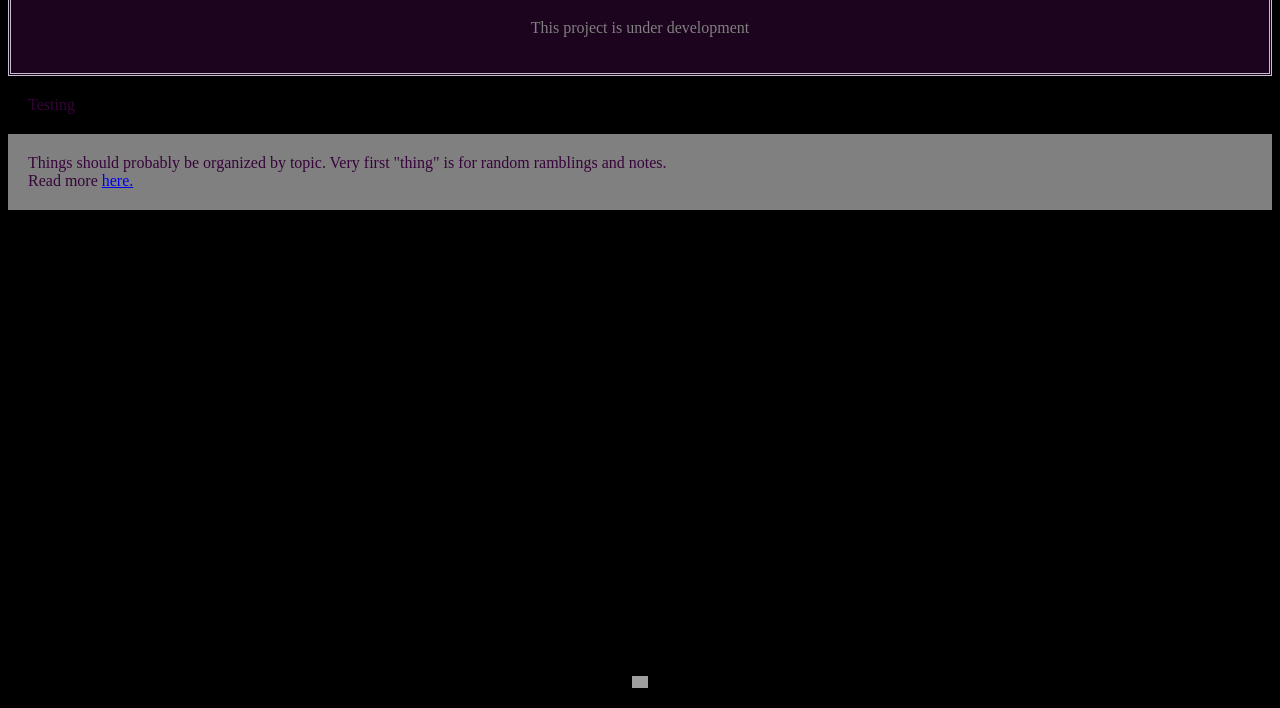
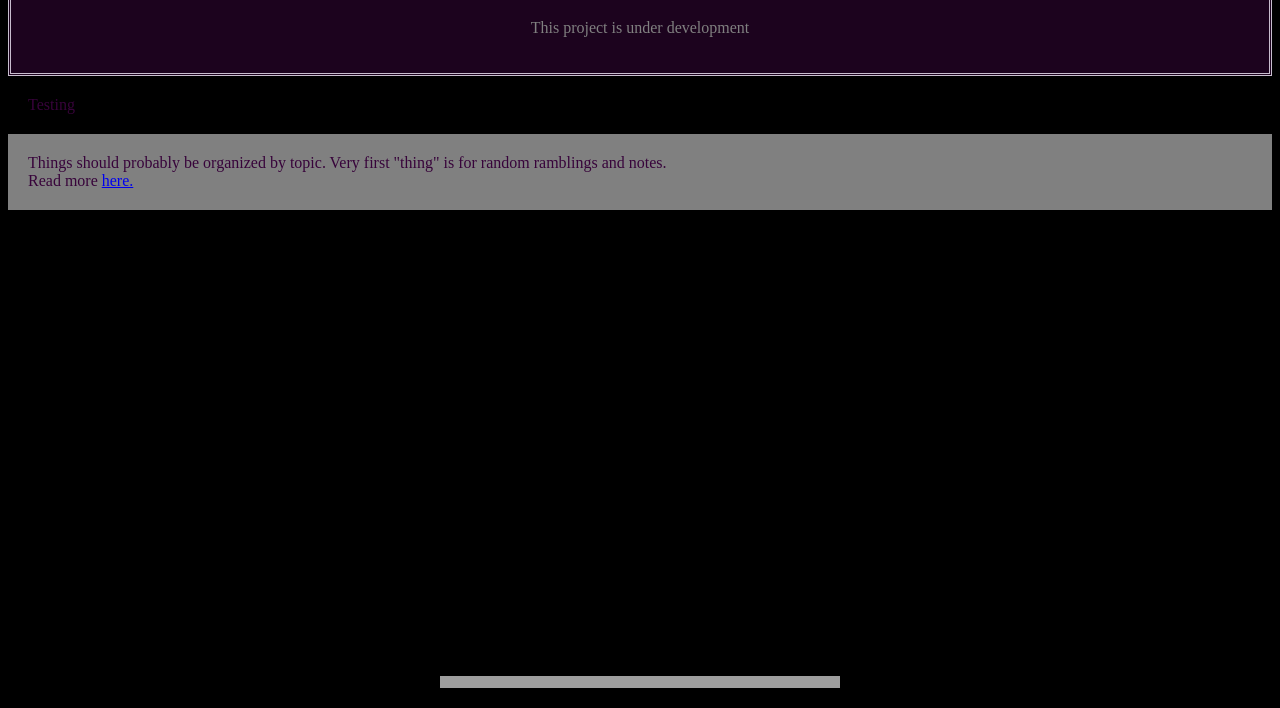
Before and after one commit to vorskla/vorskla.github.io, a plain HTML site: page index.html in a window 1280 px wide. Shown: the part 92-800 px from the top of the page. Drawn offline with Linux system fonts and the light colour scheme; grey boxes are pictures that could not be loaded; a web font is replaced by a local one.

Commit message:
working?

```diff
--- a/stuff/styles/look.css
+++ b/stuff/styles/look.css
@@ -32,9 +32,8 @@ footer
 	background: url(https://vorskla.org/stuff/images/footer.png);
 	background-repeat: no-repeat;
     background-position: center;
-	background-size: contain;
- }
-
+	background-size: auto, contain;
+}
 div {
 	color: #37033A;
 	padding-top: 20px;
```
